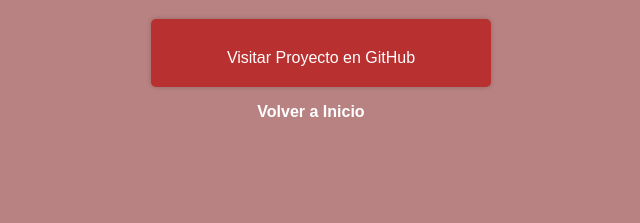
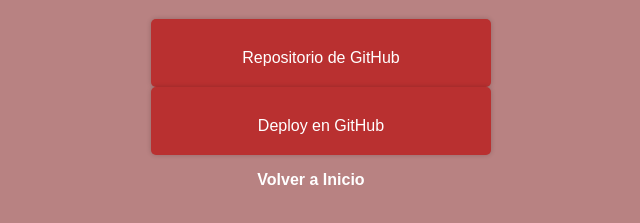
Before and after one commit to arielgmail/Proyecto_UTN, a plain HTML site: page apiData.html in a window 1280 px wide. Shown: the part 61-284 px from the top of the page, without its empty margins (319-959 px from the left). Drawn offline with Linux system fonts and the light colour scheme.

Commit message:
Proyecto.html

```diff
--- a/apiData.html
+++ b/apiData.html
@@ -42,10 +42,15 @@
 <body>
     <h1>Información de la API</h1>
     <div id="apiData">
-        <!-- Hipervínculo dentro del rectángulo rojo -->
-        <a id="hipervinculo" href="https://github.com/arielgmail/Proyecto_UTN">Visitar Proyecto en GitHub</a>
+
+        <a id="hipervinculo" href="https://github.com/arielgmail/Proyecto_UTN">Repositorio de GitHub</a>
+    </div>
+    <div id="apiData">
+
+        <a id="hipervinculo" href="https://arielgmail.github.io/Proyecto_UTN/">Deploy en GitHub</a>
     </div>
     <nav>
+
         <ul>
                             <li><a href="index.html">Volver a Inicio</a></li>
         </ul>
```
